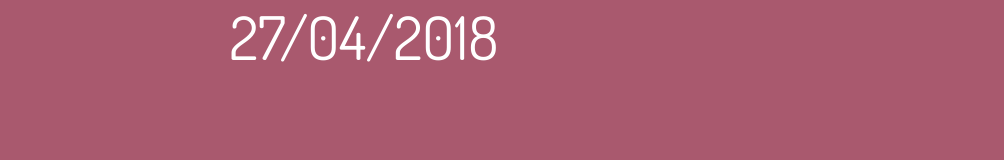
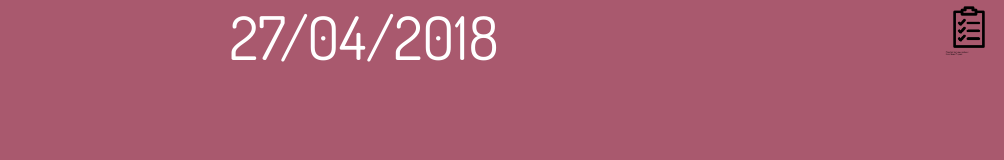
Before and after one commit to Lucs1590/Pet, an Angular app: page /alimentacao in a window 1280 px wide. Shown: the top 160 px of the page, without its empty margins (276-1280 px from the left). Built offline with nearby package versions, Linux system fonts and the light colour scheme.

Commit message:
Finalização da pagina de alimentação. Criação de Relatório e organização de posicionamento.

```diff
--- a/src/app/alimentacao/alimentacao.component.css
+++ b/src/app/alimentacao/alimentacao.component.css
@@ -9,7 +9,10 @@
 h1{
     color: #FFFF;
     font-family: 'Dosis', sans-serif;
-    font-size: 3.75rem;
+	font-size: 3.75rem;
+	position: absolute;
+    left: 50%;
+    margin-left: -8.406rem;
 }
 
 #divCheckGeral{
@@ -75,6 +78,7 @@ h1{
 	margin-top: -1.875rem;
 	top: 70%;
 }
+
 #btnOK{
 	background-color: #F10F49;
 	border-radius: 80px;
@@ -83,3 +87,14 @@ h1{
 	margin-left: -0.5rem;
 	margin-top: -1.75rem;
 }
+
+#btnRelatorio{
+	background-color: Transparent;
+    background-repeat:no-repeat;
+    border: none;
+    cursor:pointer;
+    overflow: hidden;
+    outline:none;
+	position: absolute;
+    right: 0;
+}
--- a/src/app/alimentacao/alimentacao.component.html
+++ b/src/app/alimentacao/alimentacao.component.html
@@ -2,6 +2,7 @@
 
 <div id="divPrincipal">
     <h1>{{ Data }}</h1>
+    <button type="button" class="btn btn-secondary btn-sm" id="btnRelatorio"><img src="/assets/icons/relatorio.png" alt="relatorio" class="icon"></button>
     <div id="divCheckGeral">
             <div class="divCheckIndividual">
                     <label for="cafe" style="margin-bottom:0.12rem;"><img src="/assets/icons/cafe.png" alt="cafe" class="icon"></label>
```
Also changed, not shown: src/assets/icons/relatorio.png (added).
